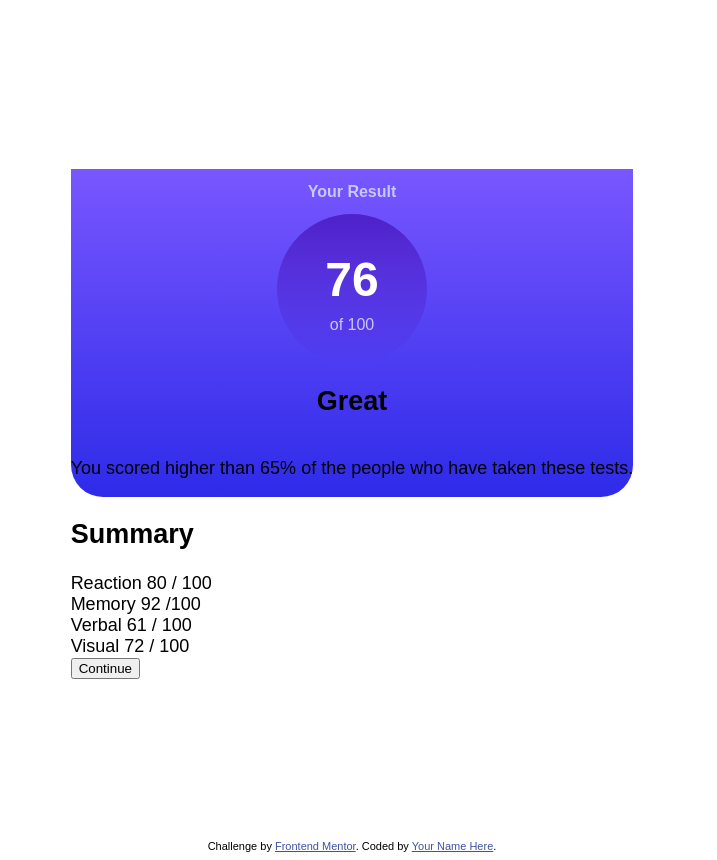
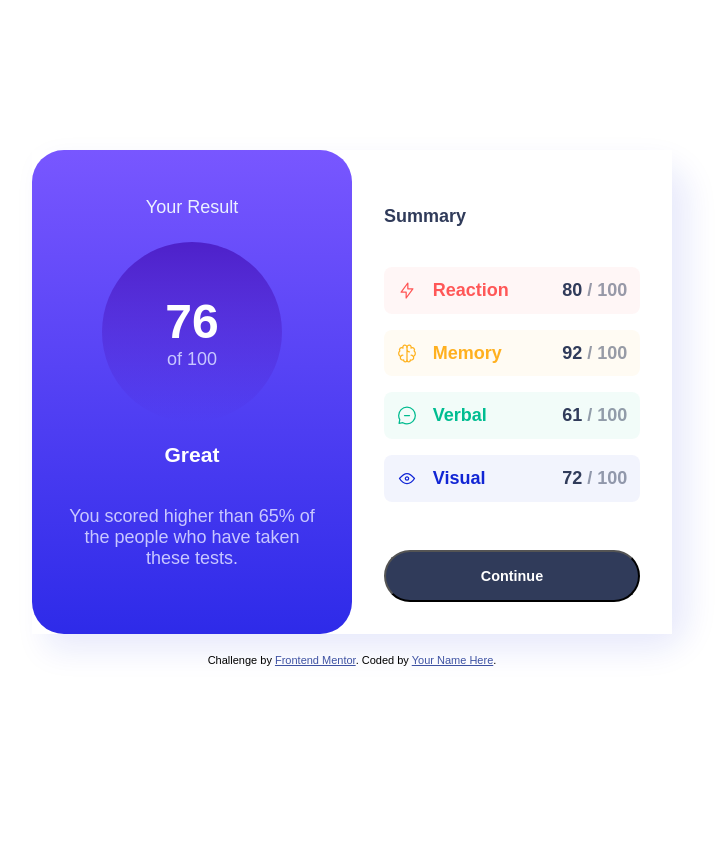
Before and after one commit to ArthKate/fmc-results-summary-compoent, a plain HTML site: page index.html in a window 1280 px wide. Shown: the whole page, without its empty margins (288-1005 px from the left). After the commit the page ends 816 px from the top, so only its background shows below. Drawn offline with Linux system fonts and the light colour scheme.

Commit message:
completed desktop component preview

```diff
--- a/index.html
+++ b/index.html
@@ -1,48 +1,67 @@
 <!DOCTYPE html>
 <html lang="en">
+
 <head>
   <meta charset="UTF-8">
-  <meta name="viewport" content="width=device-width, initial-scale=1.0"> <!-- displays site properly based on user's device -->
+  <meta name="viewport" content="width=device-width, initial-scale=1.0">
+  <!-- displays site properly based on user's device -->
 
   <link rel="icon" type="image/png" sizes="32x32" href="./assets/images/favicon-32x32.png">
-  <link rel="stylesheet" href="style.css">
 
   <title>Frontend Mentor | Results summary component</title>
+  <link rel="stylesheet" href="style.css">
 </head>
+
 <body>
-    <main class="results-summary">
+  <main class="container">
     <section class="results">
-        <h1>Your Result</h1>
-        <section class="score-section">
-          <span class="score-mark">76</span>
+      <h4>Your Result</h4>
+      <div class="score">
+        <span>76</span>
         <span>of 100</span>
-        </section>
-        <h2>Great</h2>
+      </div>
+      <h3>Great</h3>
       <p>You scored higher than 65% of the people who have taken these tests.</p>
     </section>
 
     <section class="summary">
-          <h2>Summary</h2>
-          <div>
-            Reaction
-            <span>80 / 100</span>
+      <h4>Summary</h4>
+      <div class="scores">
+        <di class="reaction-score">
+          <div class="summary-header">
+            <img src="./assets/images/icon-reaction.svg" alt="">
+            <span>Reaction</span>
           </div>
 
-          <div>
-            Memory
-            <span>92 /100</span>
+          <span class="dark-text">80 <span class="light-text">/ 100</span></span>
         </div>
 
-          <div>
-            Verbal
-            <span>61 / 100</span>
+        <div class="memory-score">
+          <div class="summary-header">
+            <img src="./assets/images/icon-memory.svg" alt="">
+            <span>Memory</span>
+          </div>
+          <span class="dark-text">92 <span class="light-text">/ 100</span></>
         </div>
 
-          <div>
-            Visual
-            <span>72 / 100</span>
+        <div class="verbal-score">
+          <div class="summary-header">
+            <img src="./assets/images/icon-verbal.svg" alt="">
+            <span>Verbal</span>
           </div>
-          <button class="btn">Continue</button>
+
+          <span class="dark-text">61 <span class="light-text">/ 100</span></>
+        </div>
+        <div class="visual-score">
+          <div class="summary-header">
+            <img src="./assets/images/icon-visual.svg" alt="">
+            <span>Visual</span>
+          </div>
+
+          <span class="dark-text">72 <span class="light-text">/ 100</span></span>
+        </div>
+      </div>
+      <button>Continue</button>
     </section>
   </main>
 
@@ -51,4 +70,5 @@
     Coded by <a href="#">Your Name Here</a>.
   </div>
 </body>
+
 </html>
--- a/style.css
+++ b/style.css
@@ -1,18 +1,9 @@
-/* @font-face {
-  font-family: 'HankenGrotesk';
-  font-display: swap;
-  font-weight: 500 800 900;
-  src: url('/fonts/HankenGrotesk-VariableFont_wght.ttf') format('truetype');
-} */
-
 @import url('https://fonts.googleapis.com/css2?family=Hanken+Grotesk:wght@500;700;800&display=swap');
-
 
 :root {
   margin: 0;
   padding: 0;
   box-sizing: border-box;
-  --cf-font-family: 'HankenGrotesk', sans-serif;
 
   /* neutral colors*/
   --White: hsl(0, 0%, 100%);
@@ -39,84 +30,203 @@
 
 
 body {
-  font-family: var(--cf-font-family);
+  display: flex;
+  flex-direction: column;
+  justify-content: center;
+  align-items: center;
+  height: 100vh;
+  font-family: 'HankenGrotesk', sans-serif;
   font-size: 18px;
-
 }
 
-.results-summary {
-  display: grid;
-  place-content: center;
-  min-height: 100vh;
-  padding: 1rem;
+.container {
+  display: flex;
+  width: 40rem;
+  margin-bottom: 20px;
+  border-radius: 0 2rem 2rem 0;
+  box-shadow: 15px 15px 2rem hsla(234, 85%, 45%, 0.1);
 }
+/*results-section*/
 
 .results {
   display: flex;
   flex-direction: column;
   justify-content: center;
   align-items: center;
+  width: 50%;
+  padding: 2rem;
   background: linear-gradient(180deg, var(--Light-slate-blue), var(--Light-royal-blue));
-  border-radius: 0 0 2rem 2rem;
+  border-radius: 2rem;
 }
 
-h1 {
-  color: var(--Light-lavender);
-  font-size: 1rem;
+.results h4 {
+  color: var(--Pale-blue);
+  font-weight: 500;
+  margin-top: 0;
 }
 
-.score-section {
+.score {
   display: flex;
-  flex-direction:column;
+  flex-direction: column;
   justify-content: center;
-  gap: 0.5px;
-  width: 150px;
-  height: 150px;
+  align-items: center;
+  width: 180px;
+  height:180px;
+  background: linear-gradient(180deg, var(--Violet-blue), var(--Persian-blue));
   border-radius: 50%;
-  background: linear-gradient(180deg, var(--Violet-blue), var(--Persian-blue));
 }
 
-.score-section h2, span {
-  text-align: center;
-}
-
-.score-section .score-mark {
-  display: inline-block;
+.score span:nth-child(1){
+  font-size: 3rem;
   color: var(--White);
-  font-size: 3rem;
   font-weight: 800;
 }
 
-.score-section span {
+.score span:nth-child(2) {
   color: var(--Light-lavender);
-  font-size: 1rem;
-  font-weight: 500;
-  margin-top: 0.5rem;
+  font-weight: 200;
+}
+
+.results h3 {
+  color: var(--White);
+  font-weight: 700;
+}
+
+.results p {
+  color: var(--Light-lavender);
+    font-weight: 500;
+    text-align: center;
+}
+
+/*Summary section*/
+
+.summary {
+  display: flex;
+  flex-direction: column;
+  justify-content: center;
+  gap: 1rem;
+  width: 50%;
+  padding: 2rem;
+  background: var(--White);
+}
+
+section:nth-child(2) h4:nth-child(1){
+  color: var(--Dark-gray-blue);
+  font-weight: 700;
+
+}
+
+.summary .scores {
+  display: flex;
+  flex-direction: column;
+  justify-content: center;
+  gap: 1rem;
+}
+
+.reaction-score {
+  display: flex;
+  justify-content: space-between;
+  gap: 1rem;
+  color: var(--Light-red);
+  font-weight: 700;
+  background-color: hsla(0, 100%, 67%, 0.05);
+  padding: 0.8rem;
+  border-radius: 0.5rem;
+}
+
+.summary .reaction-score .dark-text {
+  color: hsl(224, 30%, 27%);
+}
+
+.summary .reaction-score .light-text {
+  color: hsla(224, 30%, 27%, 0.5);
 }
 
 
+.memory-score {
+  display: flex;
+  justify-content: space-between;
+  gap: 1rem;
+  color: var(--Orangey-yellow);
+  font-weight: 700;
+  background-color: hsla(39, 100%, 56%, 0.05);
+  padding: 0.8rem;
+  border-radius: 0.5rem;
+}
 
+.summary-header {
+  display: flex;
+  justify-content: space-around;
+  gap: 1rem;
+}
 
+.summary .memory-score .dark-text {
+  color: hsl(224, 30%, 27%);
+}
 
+.summary .memory-score .light-text {
+  color: hsla(224, 30%, 27%, 0.5);
+}
 
+.verbal-score {
+  display: flex;
+  justify-content: space-between;
+  gap: 1rem;
+  color: var(--Green-teal);
+  font-weight: 700;
+  background-color: hsla(166, 100%, 37%, 0.05);
+  padding: 0.8rem;
+  border-radius: 0.5rem;
+}
 
+.summary .verbal-score .dark-text {
+  color: hsl(224, 30%, 27%);
+}
 
+.summary .verbal-score .light-text {
+  color: hsla(224, 30%, 27%, 0.5);
+}
 
+.visual-score {
+  display: flex;
+  justify-content: space-between;
+  gap: 1rem;
+  color: var(--Cobalt-blue);
+  font-weight: 700;
+  background-color: hsla(234, 85%, 45%, 0.05);
+  padding: 0.8rem;
+  border-radius: 0.5rem;
+}
 
+.visual-score .dark-text {
+  color: hsla(241, 72%, 46%, 0);
+}
 
+.summary .visual-score .dark-text {
+  color: hsl(224, 30%, 27%);
+}
 
+.summary .visual-score .light-text {
+  color: hsla(224, 30%, 27%, 0.5);
+}
 
-
-
-
-
-
+button {
+  font-weight: 700;
+  font-size: 0.9rem;
+  color: var(--White);
+  background-color: var(--Dark-gray-blue);
+  padding: 1rem 2rem;
+  width: 100%;
+  margin-top: 2rem;
+  border-radius: 2rem;
+}
 
 
 
 .attribution {
   font-size: 11px;
   text-align: center;
+  margin-top: 0;
 }
 
 .attribution a {
```
Lines whose indentation alone changed are shown as unchanged.
